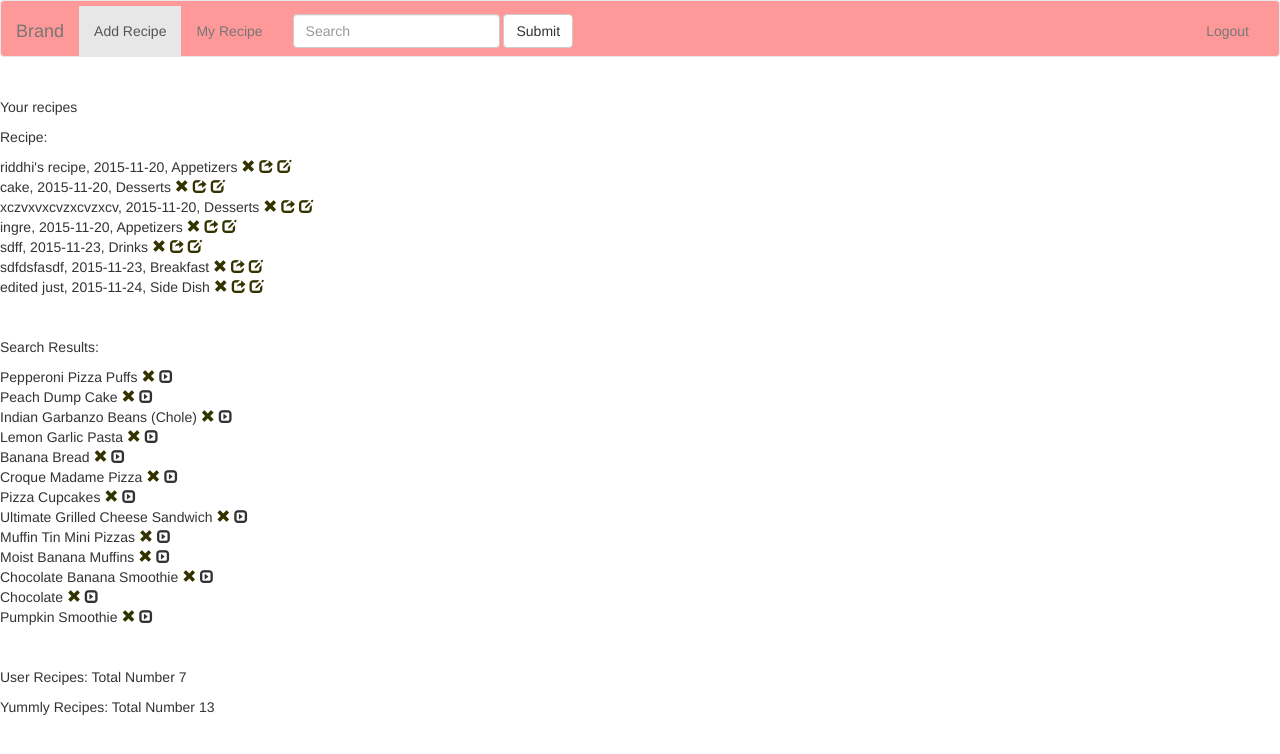
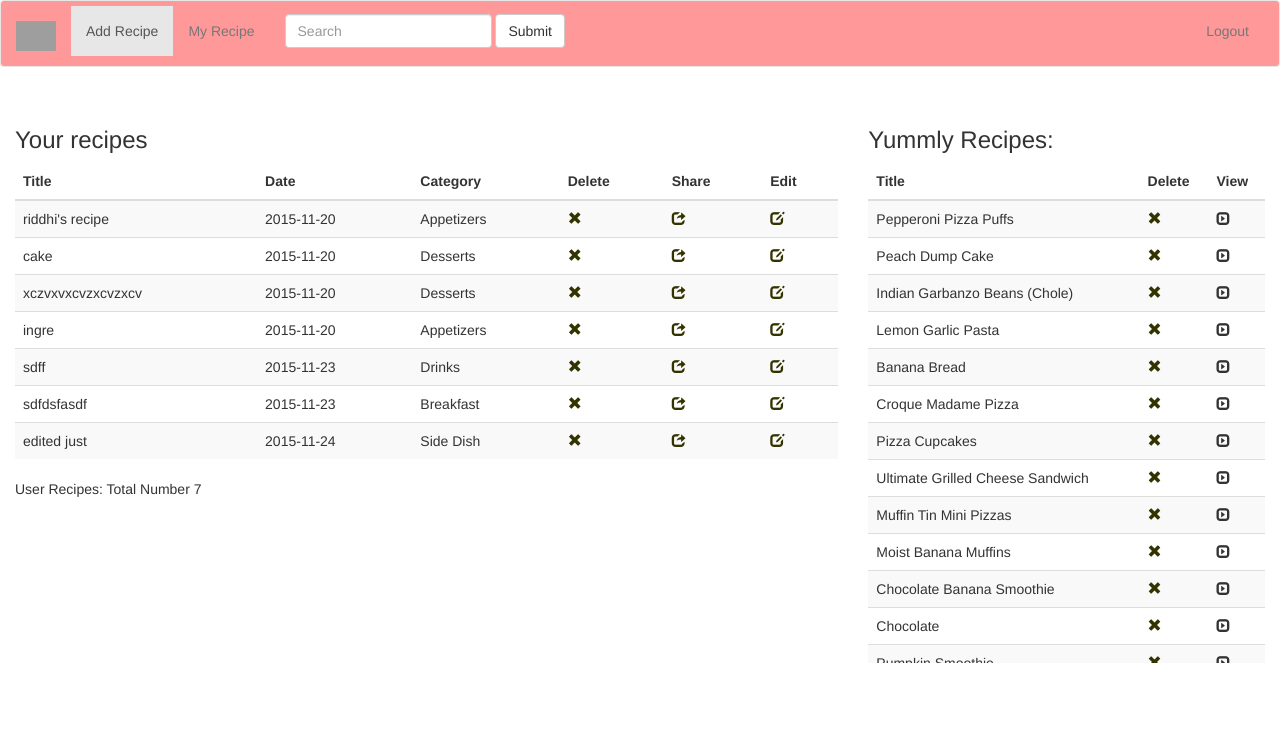
Before and after one commit to rmmistry/BonAppetit, a Flask app: page /recipe-list in a window 1280 px wide. Shown: the top 754 px of the page. Run offline with Flask 2, Linux system fonts and the light colour scheme; a user stored in the database is signed in; data comes from the database, SQL or seed files in the repository; both versions use the stored data as it was after the commit; some libraries are stand-ins or nearby versions; grey boxes are pictures that could not be loaded.

Commit message:
added styling on list template and added favicon

```diff
--- a/static/styles.css
+++ b/static/styles.css
@@ -82,3 +82,15 @@ color: #333300;
     text-align: center;
 
 }
+
+#carousel{
+    height: 500px;
+}
+
+.carousel-inner > .item > img {
+min-width: 100%;
+height: 500px;}
+
+.navbar-brand {
+height: 60px;
+}
--- a/templates/base.html
+++ b/templates/base.html
@@ -2,6 +2,7 @@
 <html>
 
 <head>
+    <link rel="icon" type="image/png" sizes="16x16" href="static/image/favicon-16x16.png">
     <title>Organize Recipe</title>
         <!-- Latest compiled and minified CSS -->
     <link rel="stylesheet" href="https://maxcdn.bootstrapcdn.com/bootstrap/3.3.5/css/bootstrap.min.css" integrity="sha512-dTfge/zgoMYpP7QbHy4gWMEGsbsdZeCXz7irItjcC3sPUFtf0kuFbDz/ixG7ArTxmDjLXDmezHubeNikyKGVyQ==" crossorigin="anonymous">
@@ -28,7 +29,7 @@
                 <span class="icon-bar"></span>
                 <span class="icon-bar"></span>
                 </button>
-                <a class="navbar-brand" href="#">Brand</a>
+                <a class="navbar-brand" href="#"><img style="height: 30px" src="static/image/icon.jpg"></a>
             </div>
         {% if "user_id" in session %}
         <!-- Collect the nav links, forms, and other content for toggling -->
--- a/templates/edit_recipe_form.html
+++ b/templates/edit_recipe_form.html
@@ -9,11 +9,11 @@
 
         <form  action="/edit-recipe/{{recipe.recipe_id}}/confirm" method="POST" id="edit-recipe-form">
             <h4> Image: </h4>
-                <input type="text" name="image" class="image-input" value="{{recipe.image}}"placeholder="enter image URL"> <br><br>
+                <input type="text" name="image" class="image-input" value="{{recipe.image}}"placeholder="enter image URL">
                 <img src="{{recipe.image}}">
 
             <h4> Title: </h4>
-                <input type="text" class="form-control form-title" name="title" value="{{recipe.title}}"style="width:600px"><br><br>
+                <input type="text" class="form-control form-title" name="title" value="{{recipe.title}}"style="width:600px">
 
             <h4> Categorize this recipe </h4>
                 <select id="dropdown-category" name="category_name">
--- a/templates/recipe_list.html
+++ b/templates/recipe_list.html
@@ -3,23 +3,38 @@
 {% block content %}
 
 {% if "user_id" in session %}
-    <p> Your recipes </p>
+<div class="row-fluid clearfix">
+<div class="col-xs-8"><h3> Your recipes </h3></div>
 
-    <div>
-        <p>Recipe:</p>
+<div class="col-xs-4"><h3>Yummly Recipes:</h3></div>
+</div>
+
+
+<!-- table-->
+<div class="row-fluid clearfix" style="max-height: 500px; overflow: auto">
+    <div class="col-xs-8">
+<table class="table table-striped">
+    <thead>
+        <tr>
+            <th> Title </th>
+            <th> Date</th>
+            <th> Category </th>
+            <th> Delete</th>
+            <th> Share</th>
+            <th> Edit</th>
+        </tr>
+    </thead>
+    <tbody>
         {% for recipe in db_recipes %}
-        <div>
-            {{recipe.title}},
-            {{recipe.created_at.strftime('%Y-%m-%d')}},
-            {{recipe.category.category_name}}
-            <a href='/recipes/{{recipe.recipe_id}}'><span class="glyphicon glyphicon-remove" aria-hidden="true"></span></a>
+        <tr>
+            <td>{{recipe.title}}</td>
+            <td>{{recipe.created_at.strftime('%Y-%m-%d')}}</td>
+            <td>{{recipe.category.category_name}}</td>
+            <td><a href='/recipes/{{recipe.recipe_id}}'><span class="glyphicon glyphicon-remove" aria-hidden="true"></span></a></td>
+            <td><a href="#" data-toggle="modal" data-target="#myModal{{recipe.recipe_id}}">
+                    <span class="glyphicon glyphicon-share" aria-hidden="true"></span></a></td>
+            <td><a href='/recipes/{{recipe.recipe_id}}/edit'><span class="glyphicon glyphicon-edit" aria-hidden="true"></span></a></td>
 
-            <a href="#" data-toggle="modal" data-target="#myModal{{recipe.recipe_id}}">
-                <span class="glyphicon glyphicon-share" aria-hidden="true"></span></a>
-
-            <a href='/recipes/{{recipe.recipe_id}}/edit'><span class="glyphicon glyphicon-edit" aria-hidden="true"></span></a>
-
-            <!--modal-->
             <div class="modal fade" id="myModal{{recipe.recipe_id}}" tabindex="-1" role="dialog" aria-labelledby="myModalLabel">
                     <div class="modal-dialog" role="document">
                         <div class="modal-content">
@@ -36,32 +51,51 @@
                         </div>
                     </div>
                 </div>
-            <!--endmodal-->
-        </div>
-        {% endfor %}<br><br>
-
-        <p>Search Results:</p>
-
-        {% for item in yummly_info %}
-        <div>
-            {{item.searched_title}}
-
-            <a href='/remove-apirecipes/{{item.yummly_recipe_id}}'><span class="glyphicon glyphicon-remove" aria-hidden="true"></span></a>
-
-            <span data-recipe="{{item.yummly_recipe_id}}" id="showDetailInfoId" class="glyphicon glyphicon-expand"></span>
-        </div>
+        </tr>
         {% endfor %}
-    </div><br><br>
-
+    </tbody>
+</table>
  <div>
         <p> User Recipes: Total Number {{ db_recipes | length }} </p>
     </div>
+</div>
 
+
+
+<div class="col-xs-4">
+<table class="table table-striped">
+    <thead>
+
+        <tr>
+            <th> Title </th>
+            <th> Delete</th>
+            <th> View</th>
+        </tr>
+    </thead>
+
+    <tbody>
+        {% for item in yummly_info %}
+        <tr>
+        <td>
+            {{item.searched_title}}</td>
+
+         <td> <a href='/remove-apirecipes/{{item.yummly_recipe_id}}'><span class="glyphicon glyphicon-remove" aria-hidden="true"></span></a></td>
+
+         <td>   <span data-recipe="{{item.yummly_recipe_id}}" id="showDetailInfoId" class="glyphicon glyphicon-expand"></span>
+        </td>
+        </tr>
+        {% endfor %}
+    </tbody>
+</table>
 <div>
         <p> Yummly Recipes: Total Number {{ yummly_info | length }} </p>
     </div>
 </div>
-<div id="resultDiv"></div>
+
+
+</div>
+<!-- <div id="resultDiv"></div> -->
+
 
 <!--modal-->
 <div class="modal fade" id="myModal">
```
Also changed, not shown: recipedb.db. Lines whose indentation alone changed are shown as unchanged.
